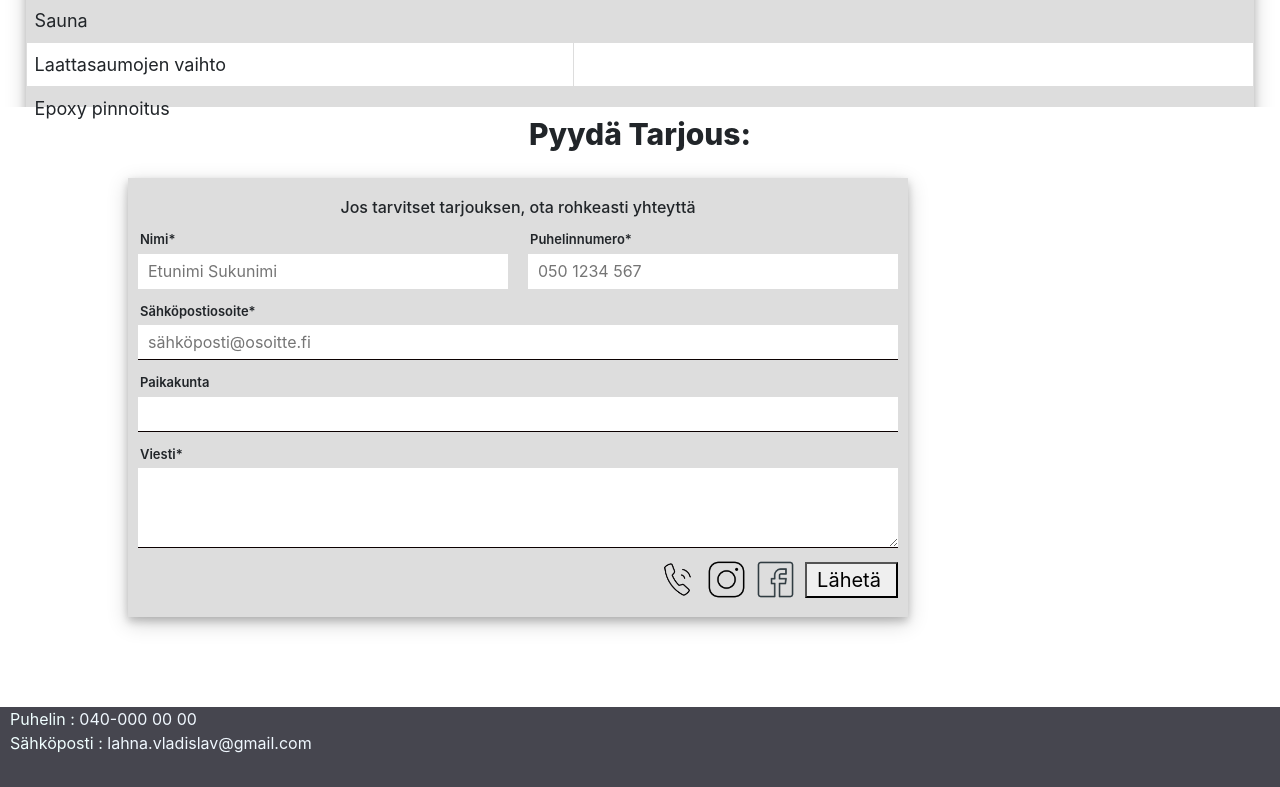
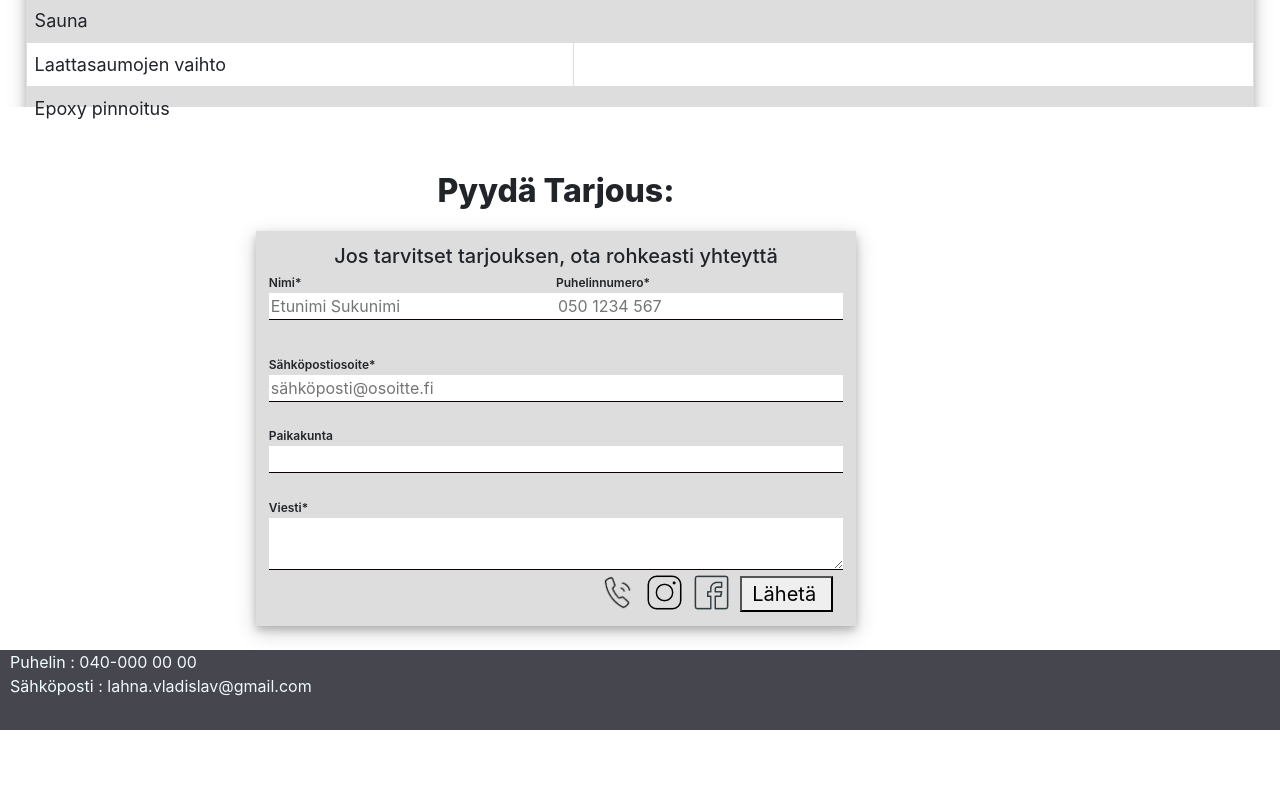
Before and after one commit to juriki/juriki.github.io, a React (Create React App) app: page / in a window 1280 px wide. Shown: the part 2622-3409 px from the top of the page. After the commit the page ends 3352 px from the top, so only its background shows below. Built offline with nearby package versions, Linux system fonts and the light colour scheme.

Commit message:
form refactor

```diff
--- a/src/Form/Form.css
+++ b/src/Form/Form.css
@@ -1,71 +1,57 @@
-.Yhteys {
+.formMAindiv{
+    background-color: #fff;
+    width: 100%;
+    height: 50%;
+    margin-top: auto;
     text-align: center;
-    font-size: 30px;
+
+}
+.mainText{
+    margin-left: 20%;
+    text-align: center;
+    width: 50%;
+    max-width: 600px;
+}
+.Yhteys{
+    font-size: xx-large;
     font-weight: 800;
 }
 
-.divv {
 
-    padding-inline: 10%;
-    width: 100%;
-    height: 600px;
-    background-color: #fff;
-
-}
-
-h6 {
-    text-align: center;
-}
-
-.LabelP {
-    margin-left: 7px;
-    margin-bottom: -1px;
-    font-size: small;
-    text-align: left;
-}
-
-.UpForm {
-    padding-top: 2%;
-    width: 780px;
+.upForm{
+    padding: 1%;
     height: auto;
-    padding-bottom: 3%;
+    width: 50%;
+    max-width: 600px;
+    margin-inline: 20%;
     background-color: #dddddd;
+    padding-bottom: 50px;
     box-shadow: 0 4px 8px 0 rgba(0, 0, 0, 0.2), 0 6px 20px 0 rgba(0, 0, 0, 0.19);
 }
 
-.test1 {
-    background-color: #dddddd00;
-}
-
-
-.inputNamePhone {
-    border: none;
-    height: 35px;
-    margin-right: 10px;
-    width: 370px;
-
-
-}
-
-.texArea{
-    width: 760px;
-    border: none;
-    height: 80px;
-    padding-left: 10px;
-    margin-inline: 10px;
-    border-bottom: 1px solid rgb(12, 1, 1);
-}
-input {
-    border: none;
-    height: 35px;
-    width: 760px;
-    padding-left: 10px;
-    margin-inline: 10px;
+.Inputik{
+    border: #dddddd;
+    width: 100%;
+    padding-bottom: 1px;
     border-bottom: 1px solid rgb(12, 1, 1);
 }
 
-p {
-    padding: 5px;
+.inputNamePhone{
+    border: #dddddd;
+    width: 100%;
+    border-bottom: 1px solid rgb(12, 1, 1);
+
+}
+.someLogos{
+    float: right;
+    height: 39px;
+}
+.labelHalf{
+    width: 50%;
+}
+.labelFull{
+    height: 20px;
+    width: 100%;
 }
 
 .NappiSoitta1 {
@@ -84,12 +70,18 @@ p {
 }
 .someLogos{
     float: right;
-    height: 39px;
+    height: 37px;
     margin-right: 10px;
-    margin-bottom: 20px;
-    margin-top: -26px;
+    margin-top: -2px;
 }
 
+
+.LabelP{
+    font-size: 12px;
+    margin-bottom: 1px;
+    margin-top: -30px;
+    text-align: left;
+}
 
 @media screen and (max-width: 767px) {
     .UpForm {
@@ -131,14 +123,14 @@ p {
 
     .inputNamePhone {
         height: 35px;
-        width: 100%;
+        width: 90%;
         padding-left: 20px;
         padding-right: 20px;
         margin-right: 20px;
         margin-left: 20px;
     }
     .texArea{
-        width: 115%;
+        width: 90%;
         height: 80px;
         padding-left: 20px;
         padding-right: 20px;
--- a/src/Form/Form.jsx
+++ b/src/Form/Form.jsx
@@ -24,54 +24,57 @@ function Form() {
 
 
         <>
-            <div className='divv'>
+            <div className='formMAindiv'>
+                <div className='mainText'>
                 <p className='Yhteys'>
                     Pyydä Tarjous:
                 </p>
-                <div className='UpForm'>
-                    <h6 >
+                </div>
+
+                <div className='upForm'>
+                    <h5 >
                         Jos tarvitset tarjouksen, ota rohkeasti yhteyttä
-                    </h6>
-                    <div className='test1'>
-                        <label >
+                    </h5>
+
+                    <label className='labelHalf' >
                         <p className='LabelP'>Nimi*</p>
-
                         <input className='inputNamePhone' type="text" placeholder='Etunimi Sukunimi' value={nameLastname} onChange={(e) => setNameLastname(e.target.value)} />
                     </label>
-                        <label>
+                    <label  className='labelHalf'>
                         <p className='LabelP'>Puhelinnumero*</p>
                         <input className='inputNamePhone' type="text" placeholder='050 1234 567' value={phone} onChange={(e) => setPhone(e.target.value)} />
                     </label>
                     <br />
-                        <label>
+                    <label className='labelFull'>
                         <p className='LabelP'>Sähköpostiosoite*</p>
-                            <input type="text" placeholder='sähköposti@osoitte.fi' value={email} onChange={(e) => setEmail(e.target.value)} />
+                        <input className='Inputik' type="text" placeholder='sähköposti@osoitte.fi' value={email} onChange={(e) => setEmail(e.target.value)} />
                     </label>
                     <br />
-                        <label>
+                    <label className='labelFull'>
                         <p className='LabelP'>Paikakunta</p>
-                            <input type="text" value={city} onChange={(e) => setCity(e.target.value)} />
+                        <input className='Inputik'  type="text" value={city} onChange={(e) => setCity(e.target.value)} />
                     </label>
                     <br />
-                        <label>
+                    <label className='labelFull'>
                         <p className='LabelP'>Viesti*</p>
-                            <textarea className='texArea' value={message} onChange={(e) => setMessage(e.target.value)}></textarea>
+                        <textarea className='Inputik' value={message} onChange={(e) => setMessage(e.target.value)}></textarea>
                     </label>
-                        <br/>
+                    <br />
                     <button className='NappiSoitta1' onClick={lahettin}>Lähetä</button>
-                    </div>
-                    <br />
                     <a href='https://www.facebook.com/ladislav.lahna/' target='_balnk'>
                         <img className='someLogos' src='facebook.png' alt="facebook" />
                     </a>
                     <a href='https://www.instagram.com/ladlahna/?hl=en' target='_balnk'>
-                        <img className='someLogos' src='instagramLogo.png' alt="instagram"/>
+                        <img className='someLogos' src='instagramLogo.png' alt="instagram" />
                     </a>
                     <a href='tel:+35840000000'>
                         <img className='someLogos' src='phoneLogo.png' alt="call" />
                     </a>
                 </div>
+                <br />
+
             </div>
+
 
 
         </>
```
Lines whose indentation alone changed are shown as unchanged.
